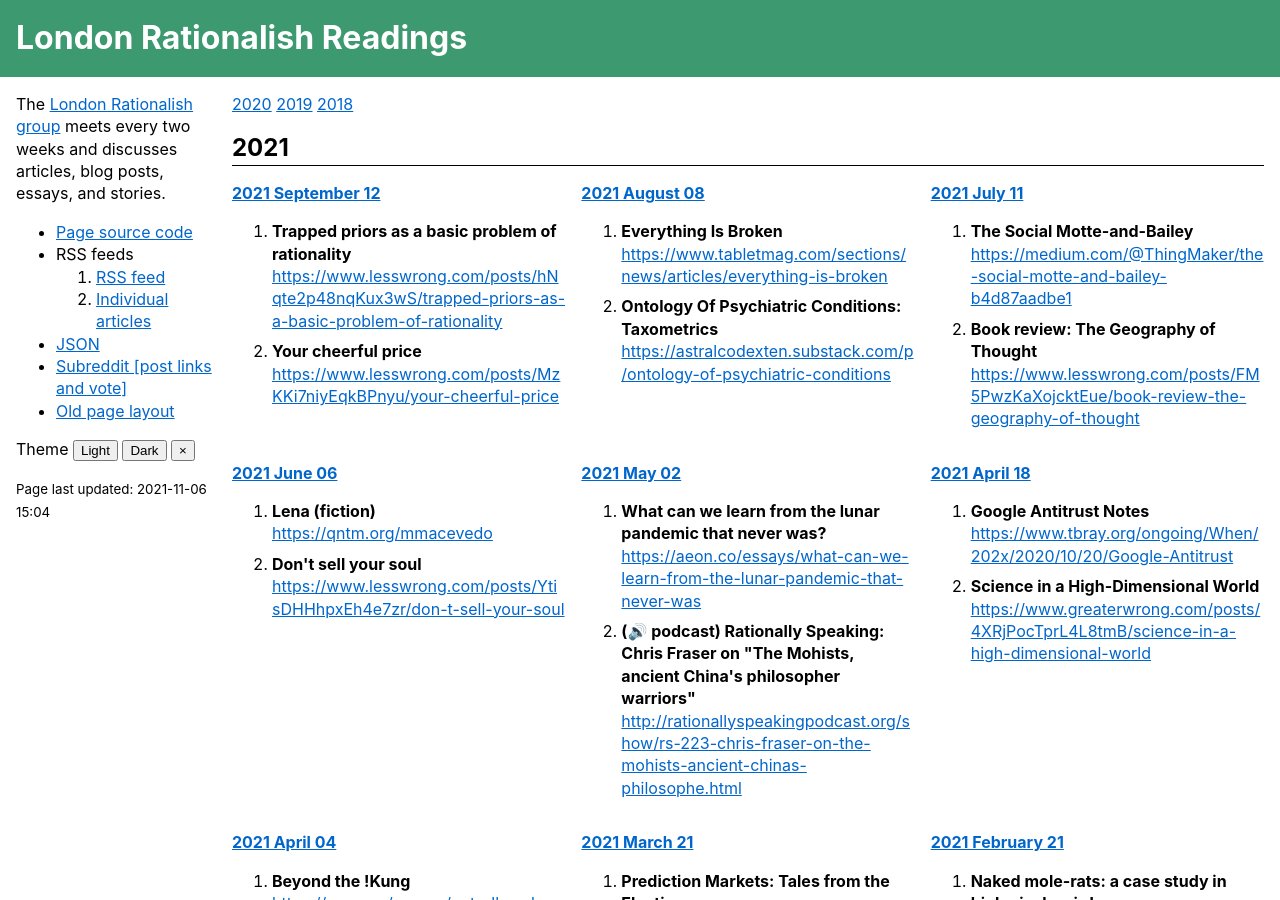
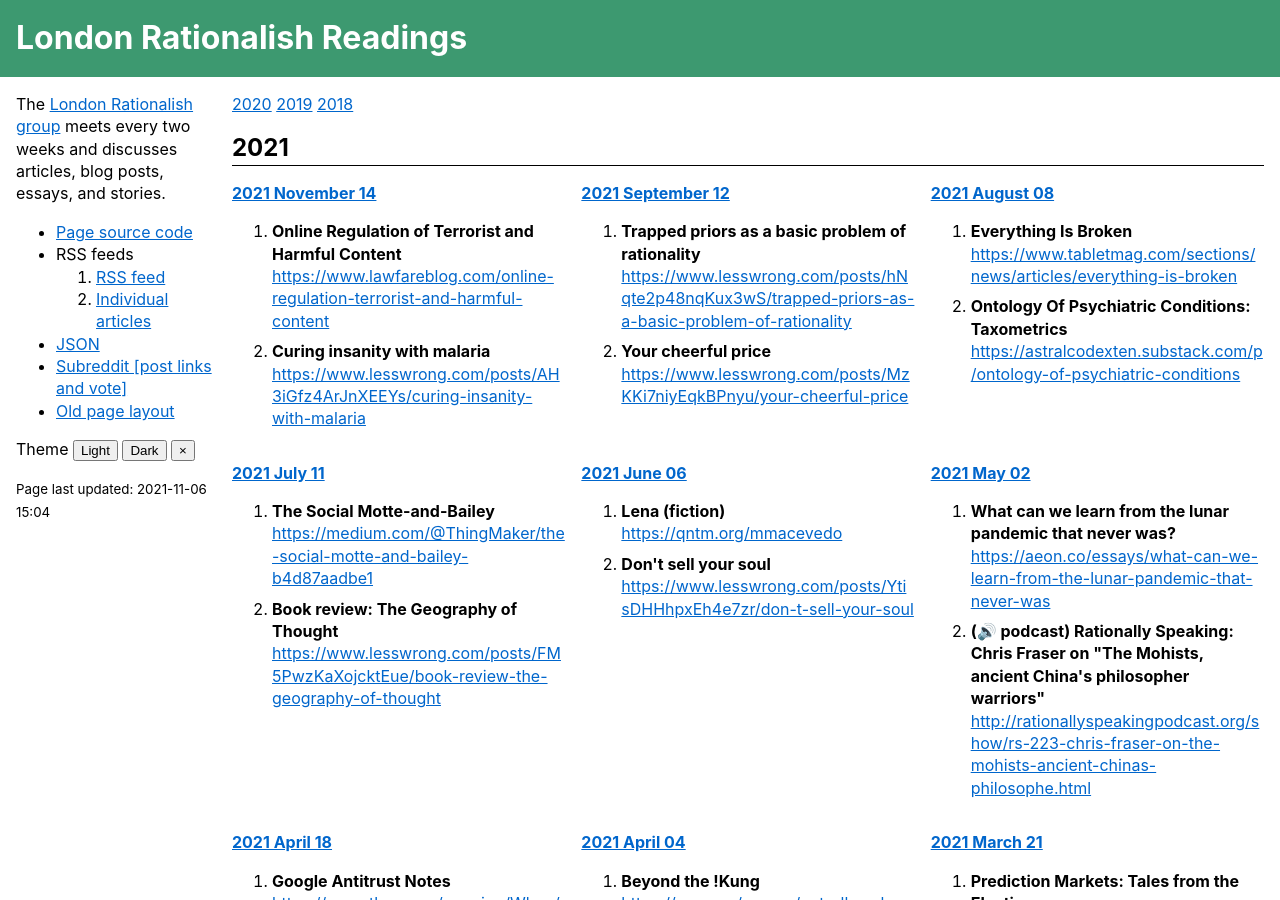
Before and after one commit to sackeyjason/london-rationalish-readings, a Jekyll site: the page built from index.html, in a window 1280 px wide and 900 px high. Built offline with Jekyll 4.4.1, drawn with Linux system fonts in a browser that asks for light colours.

Commit message:
2021.11.14

```diff
--- a/_data/list.yaml
+++ b/_data/list.yaml
@@ -1,4 +1,10 @@
 meetings:
+- date: 2021.11.14
+  list:
+  - title: "Online Regulation of Terrorist and Harmful Content"
+    link: https://www.lawfareblog.com/online-regulation-terrorist-and-harmful-content
+  - title: "Curing insanity with malaria"
+    link: https://www.lesswrong.com/posts/AH3iGfz4ArJnXEEYs/curing-insanity-with-malaria
 - date: 2021.09.12
   list:
   - title: "Trapped priors as a basic problem of rationality"
```
